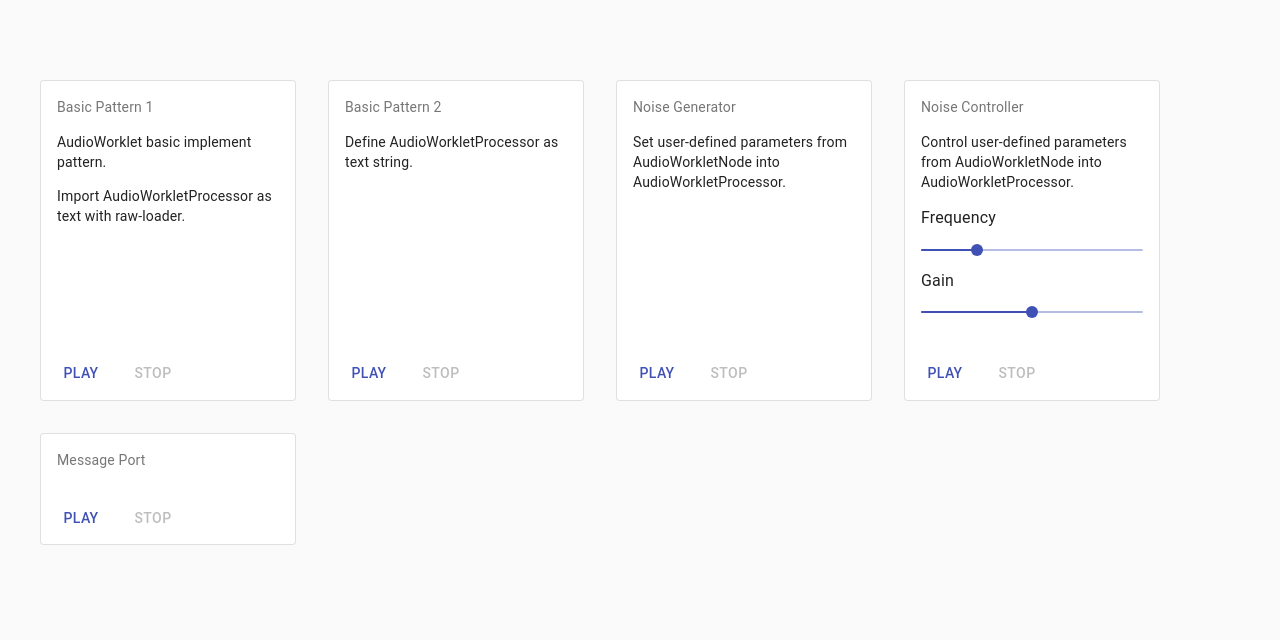
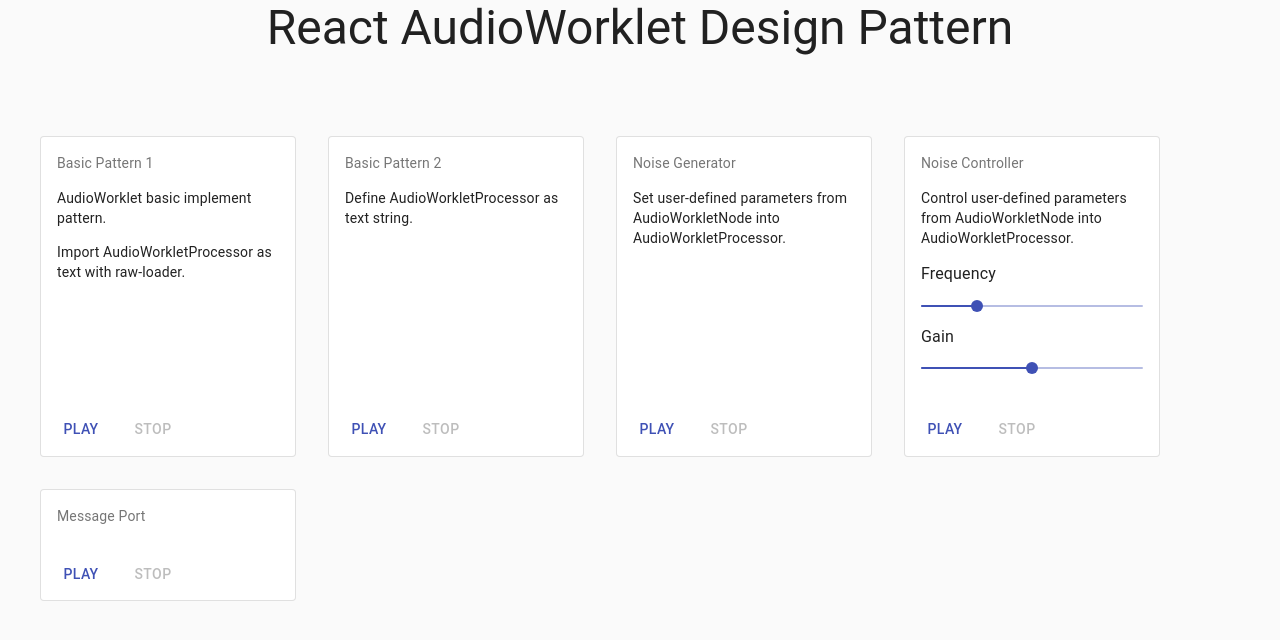
Before and after one commit to smallriver0316/react-audioworklet-sample, a React (Create React App) app: page / in a window 1280 px wide. Shown: the top 640 px of the page. Built offline with nearby package versions, Linux system fonts and the light colour scheme.

Commit message:
Modified codes

```diff
--- a/package.json
+++ b/package.json
@@ -8,6 +8,7 @@
     "@testing-library/jest-dom": "^5.11.4",
     "@testing-library/react": "^11.1.0",
     "@testing-library/user-event": "^12.1.10",
+    "prop-types": "^15.7.2",
     "react": "^17.0.1",
     "react-dom": "^17.0.1",
     "react-scripts": "4.0.2",
--- /dev/null
+++ b/src/components/AudioPlayerCard.jsx
@@ -0,0 +1,76 @@
+import React, { useState } from 'react';
+import PropTypes from 'prop-types';
+import {
+  makeStyles,
+  Card,
+  CardActions,
+  CardContent,
+  Button,
+  Typography
+} from "@material-ui/core";
+
+const useStyles = makeStyles({
+  root: {
+    width: 256,
+    margin: '16px',
+    display: 'flex',
+    flexDirection: 'column',
+    justifyContent: 'space-between'
+  },
+  title: {
+    fontSize: 14,
+  }
+});
+
+const AudioPlayerCard = (props) => {
+  const classes = useStyles();
+  const [processing, setProcessing] = useState(false);
+
+  const startProcessing = () => {
+    setProcessing(true);
+    props.onStart();
+  };
+
+  const stopProcessing = () => {
+    props.onStop();
+    setProcessing(false);
+  };
+
+  return (
+    <Card className={classes.root} variant="outlined">
+      <CardContent>
+        <Typography className={classes.title} color="textSecondary" gutterBottom>
+          {props.title}
+        </Typography>
+        {props.subTitle}
+      </CardContent>
+      <CardActions>
+        <Button
+          key="play"
+          color="primary"
+          disabled={processing}
+          onClick={() => startProcessing()}
+        >
+          Play
+        </Button>
+        <Button
+          key="stop"
+          color="secondary"
+          disabled={!processing}
+          onClick={() => stopProcessing()}
+        >
+          Stop
+        </Button>
+      </CardActions>
+    </Card>
+  );
+};
+
+AudioPlayerCard.propTypes = {
+  title: PropTypes.string.isRequired,
+  subTitle: PropTypes.element,
+  onStart: PropTypes.func.isRequired,
+  onStop: PropTypes.func.isRequired
+};
+
+export default AudioPlayerCard;
--- a/src/components/BasicPattern.jsx
+++ b/src/components/BasicPattern.jsx
@@ -1,29 +1,12 @@
 import React, { useState } from 'react';
-import { makeStyles, Card, CardActions, CardContent, Button, Typography } from "@material-ui/core";
+import AudioPlayerCard from './AudioPlayerCard';
 import processor from '!!raw-loader!../audioworklet/gain-processor.js';
 
-const useStyles = makeStyles({
-  root: {
-    width: 256,
-    margin: '16px',
-    display: 'flex',
-    flexDirection: 'column',
-    justifyContent: 'space-between'
-  },
-  title: {
-    fontSize: 14,
-  }
-});
-
 const BasicPattern = () => {
-  const classes = useStyles();
   const [context, setContext] = useState(null);
-  const [processing, setProcessing] = useState(false);
   const [oscillator, setOscillator] = useState(null);
 
   const startProcessing = () => {
-    setProcessing(true);
-
     const context = new window.AudioContext();
     const blob = new Blob([processor], { type: 'application/javascript' });
     const blobURL = URL.createObjectURL(blob);
@@ -47,43 +30,26 @@ const BasicPattern = () => {
     if (context) {
       context.close();
     }
-    setProcessing(false);
     setOscillator(null);
     setContext(null);
   };
 
   return (
-    <Card className={classes.root} variant="outlined">
-      <CardContent>
-        <Typography className={classes.title} color="textSecondary" gutterBottom>
-          Basic Pattern 1
-        </Typography>
+    <AudioPlayerCard
+      title="Basic Pattern 1"
+      subTitle={
+        <div>
           <p>
             AudioWorklet basic implement pattern.
           </p>
           <p>
             Import AudioWorkletProcessor as text with raw-loader.
           </p>
-      </CardContent>
-      <CardActions>
-        <Button
-          key="play"
-          color="primary"
-          disabled={processing}
-          onClick={() => startProcessing()}
-        >
-          Play
-        </Button>
-        <Button
-          key="stop"
-          color="secondary"
-          disabled={!processing}
-          onClick={() => stopProcessing()}
-        >
-          Stop
-        </Button>
-      </CardActions>
-    </Card>
+        </div>
+      }
+      onStart={startProcessing}
+      onStop={stopProcessing}
+    />
   );
 }
 
--- a/src/components/CardContainer.jsx
+++ b/src/components/CardContainer.jsx
@@ -1,7 +1,6 @@
 import React from 'react';
 import { makeStyles } from '@material-ui/core/styles';
-import CssBaseline from '@material-ui/core/CssBaseline';
-import Container from '@material-ui/core/Container';
+import { CssBaseline, Container, Typography } from '@material-ui/core';
 import BasicPattern from './BasicPattern';
 import TextDefinePattern from './TextDefinePattern';
 import ParamDefinePattern from './ParamDefinePattern';
@@ -23,6 +22,9 @@ const CardContainer = () => {
     <React.Fragment>
       <CssBaseline />
       <Container fixed>
+        <Typography variant="h3">
+          React AudioWorklet Design Pattern
+        </Typography>
         <div className={classes.container}>
           <BasicPattern />
           <TextDefinePattern />
--- a/src/components/MessagePort.jsx
+++ b/src/components/MessagePort.jsx
@@ -1,19 +1,6 @@
 import React, { useState } from 'react';
-import { makeStyles, Card, CardActions, CardContent, Button, Typography } from '@material-ui/core';
+import AudioPlayerCard from './AudioPlayerCard';
 import processor from '!!raw-loader!../audioworklet/messenger-processor.js';
-
-const useStyles = makeStyles({
-  root: {
-    width: 256,
-    margin: '16px',
-    display: 'flex',
-    flexDirection: 'column',
-    justifyContent: 'space-between'
-  },
-  title: {
-    fontSize: 14,
-  }
-});
 
 class MessengerWorkletNode extends AudioWorkletNode {
   constructor(context, logger) {
@@ -37,8 +24,6 @@ class MessengerWorkletNode extends AudioWorkletNode {
 }
 
 const MessagePort = () => {
-  const classes = useStyles();
-  const [processing, setProcessing] = useState(false);
   const [context, setContext] = useState(null);
   const [messages, setMessages] = useState([]);
 
@@ -50,8 +35,6 @@ const MessagePort = () => {
   };
 
   const startProcessing = async () => {
-    setProcessing(true);
-
     const context = new window.AudioContext();
     const blob = new Blob([processor], { type: 'application/javascript' });
     const blobURL = URL.createObjectURL(blob);
@@ -68,42 +51,23 @@ const MessagePort = () => {
     if (context) {
       context.close();
     }
-    setProcessing(false);
     setContext(null);
     setMessages([]);
   }
 
   return (
-    <Card className={classes.root} variant="outlined">
-      <CardContent>
-        <Typography className={classes.title} color="textSecondary" gutterBottom>
-          Message Port
-        </Typography>
+    <AudioPlayerCard
+      title="Message Port"
+      subTitle={
         <div>
           {messages.map((msg, idx) => {
             return (<p key={idx}>{msg}</p>);
           })}
         </div>
-      </CardContent>
-      <CardActions>
-        <Button
-          key="play"
-          color="primary"
-          disabled={processing}
-          onClick={() => startProcessing()}
-        >
-          Play
-        </Button>
-        <Button
-          key="stop"
-          color="secondary"
-          disabled={!processing}
-          onClick={() => stopProcessing()}
-        >
-          Stop
-        </Button>
-      </CardActions>
-    </Card>
+      }
+      onStart={startProcessing}
+      onStop={stopProcessing}
+    />
   );
 }
 
--- a/src/components/ParamDefinePattern.jsx
+++ b/src/components/ParamDefinePattern.jsx
@@ -1,30 +1,13 @@
 import React, { useState } from 'react';
-import { makeStyles, Card, CardActions, CardContent, Button, Typography } from '@material-ui/core';
+import AudioPlayerCard from './AudioPlayerCard';
 import processor from '!!raw-loader!../audioworklet/noise-generator.js';
 
-const useStyles = makeStyles({
-  root: {
-    width: 256,
-    margin: '16px',
-    display: 'flex',
-    flexDirection: 'column',
-    justifyContent: 'space-between'
-  },
-  title: {
-    fontSize: 14,
-  }
-});
-
 const ParamDefinePattern = () => {
-  const classes = useStyles();
   const [context, setContext] = useState(null);
-  const [processing, setProcessing] = useState(false);
   const [oscillator, setOscillator] = useState(null);
   const [, setGain] = useState(null);
 
   const startProcessing = () => {
-    setProcessing(true);
-
     const context = new window.AudioContext();
     const blob = new Blob([processor], { type: 'application/javascript' });
     const blobURL = URL.createObjectURL(blob);
@@ -56,40 +39,21 @@ const ParamDefinePattern = () => {
     if (context) {
       context.close();
     }
-    setProcessing(false);
     setOscillator(null);
     setGain(null);
   }
 
   return (
-    <Card className={classes.root} variant="outlined">
-      <CardContent>
-        <Typography className={classes.title} color="textSecondary" gutterBottom>
-          Noise Generator
-        </Typography>
+    <AudioPlayerCard
+      title="Noise Generator"
+      subTitle={
         <p>
           Set user-defined parameters from AudioWorkletNode into AudioWorkletProcessor.
         </p>
-      </CardContent>
-      <CardActions>
-        <Button
-          key="play"
-          color="primary"
-          disabled={processing}
-          onClick={() => startProcessing()}
-        >
-          Play
-        </Button>
-        <Button
-          key="stop"
-          color="secondary"
-          disabled={!processing}
-          onClick={() => stopProcessing()}
-        >
-          Stop
-        </Button>
-      </CardActions>
-    </Card>
+      }
+      onStart={startProcessing}
+      onStop={stopProcessing}
+    />
   );
 }
 
--- a/src/components/TextDefinePattern.jsx
+++ b/src/components/TextDefinePattern.jsx
@@ -1,18 +1,6 @@
 import React, { useState } from 'react';
-import { makeStyles, Card, CardActions, CardContent, Button, Typography } from "@material-ui/core";
+import AudioPlayerCard from './AudioPlayerCard';
 
-const useStyles = makeStyles({
-  root: {
-    width: 256,
-    margin: '16px',
-    display: 'flex',
-    flexDirection: 'column',
-    justifyContent: 'space-between'
-  },
-  title: {
-    fontSize: 14,
-  }
-});
 
 const processor = `
 class GainProcessor extends AudioWorkletProcessor {
@@ -53,14 +41,10 @@ registerProcessor('gain-processor', GainProcessor);
 `;
 
 const TextDefinePattern = () => {
-  const classes = useStyles();
   const [context, setContext] = useState(null);
-  const [processing, setProcessing] = useState(false);
   const [oscillator, setOscillator] = useState(null);
 
   const startProcessing = () => {
-    setProcessing(true);
-
     const context = new window.AudioContext();
     const blob = new Blob([processor], { type: 'application/javascript' });
     const blobURL = URL.createObjectURL(blob);
@@ -84,40 +68,21 @@ const TextDefinePattern = () => {
     if (context) {
       context.close();
     }
-    setProcessing(false);
     setOscillator(null);
     setContext(null);
   };
 
   return (
-    <Card className={classes.root} variant="outlined">
-      <CardContent>
-        <Typography className={classes.title} color="textSecondary" gutterBottom>
-          Basic Pattern 2
-        </Typography>
+    <AudioPlayerCard
+      title="Basic Pattern 2"
+      subTitle={
         <p>
           Define AudioWorkletProcessor as text string.
         </p>
-      </CardContent>
-      <CardActions>
-        <Button
-          key="play"
-          color="primary"
-          disabled={processing}
-          onClick={() => startProcessing()}
-        >
-          Play
-        </Button>
-        <Button
-          key="stop"
-          color="secondary"
-          disabled={!processing}
-          onClick={() => stopProcessing()}
-        >
-          Stop
-        </Button>
-      </CardActions>
-    </Card>
+      }
+      onStart={startProcessing}
+      onStop={stopProcessing}
+    />
   );
 }
 
```
Lines whose indentation alone changed are shown as unchanged.
